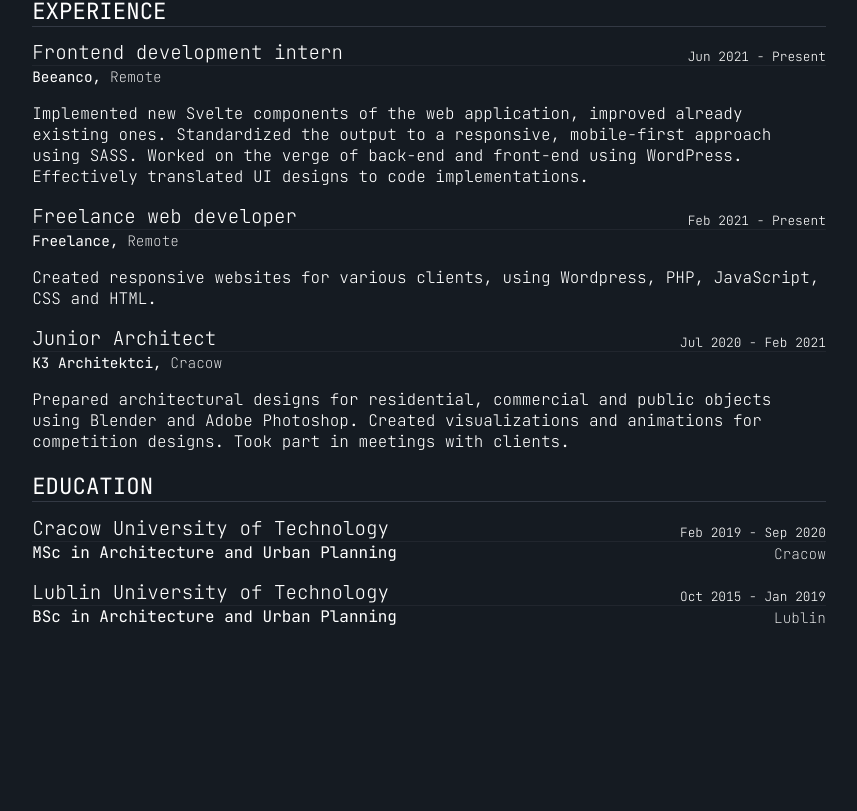
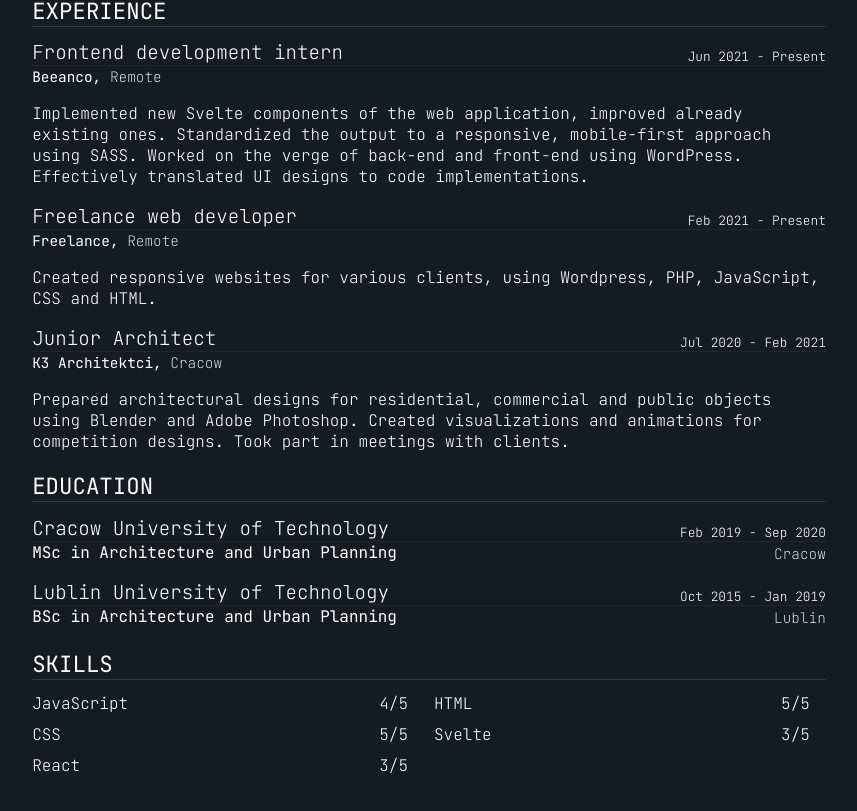
Before and after one commit to grzegorzxpatyk/my-resume, a React (Create React App) app: page / in a window 1280 px wide. Shown: the part 272-1083 px from the top of the page, without its empty margins (211-1068 px from the left). Built offline with nearby package versions, Linux system fonts and the light colour scheme.

Commit message:
add skills section

```diff
--- a/src/Resume.js
+++ b/src/Resume.js
@@ -2,6 +2,7 @@ import React from 'react';
 import Bio from './Bio';
 import Education from './Education';
 import Experience from './Experience';
+import Skills from './Skills';
 import './Resume.scss';
 
 export default function Resume(props) {
@@ -10,6 +11,7 @@ export default function Resume(props) {
             <Bio {...props.bio}></Bio>
             <Experience jobs={props.experience} />
             <Education schools={props.education} />
+            <Skills skills={props.skills} />
         </div>
     );
 }
--- /dev/null
+++ b/src/Skill.js
@@ -0,0 +1,10 @@
+import React from 'react';
+
+export default function Skill(props) {
+    return (
+        <div className="skill">
+            <h4 className="skill-name">{props.name}</h4>
+            <span className="level">{props.level}</span>
+        </div>
+    );
+}
--- /dev/null
+++ b/src/Skills.js
@@ -0,0 +1,16 @@
+import React from 'react';
+import Skill from './Skill';
+import './Skills.scss';
+
+export default function Skills(props) {
+    return (
+        <div className="skills">
+            <h3 className="section-title">Skills</h3>
+            <div className="skills-list">
+                {props.skills.map((skill, skillIndex) => {
+                    return <Skill key={skillIndex} {...skill} />;
+                })}
+            </div>
+        </div>
+    );
+}
--- /dev/null
+++ b/src/Skills.scss
@@ -0,0 +1,33 @@
+@import './scss/variables';
+
+.skills-list {
+    display: grid;
+    grid-template-columns: repeat(2, 1fr);
+    gap: 10px;
+    grid-auto-rows: minmax(10px, auto);
+}
+
+.skill {
+    display: flex;
+    justify-content: space-between;
+    align-items: flex-end;
+    margin: 0;
+    font-size: 1rem;
+    font-weight: 200;
+    padding: 0 1rem 0 0;
+    // border-right: 1px solid $primary-lighter;
+}
+
+h4.skill-name {
+    display: inline;
+    margin: 0;
+    font-weight: 300;
+}
+
+.level {
+    font-weight: 200;
+}
+
+.level::after {
+    content: '/5';
+}
```
